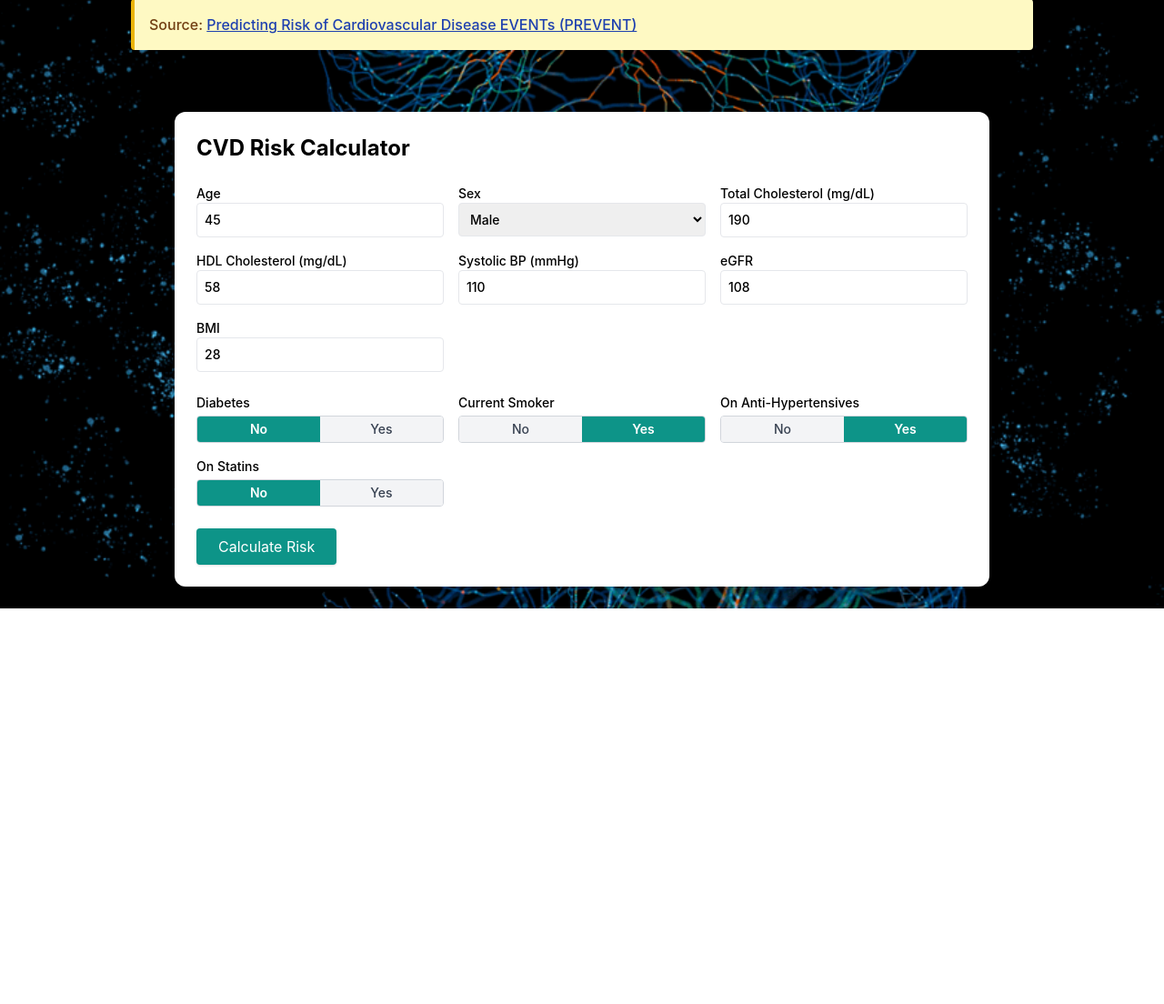
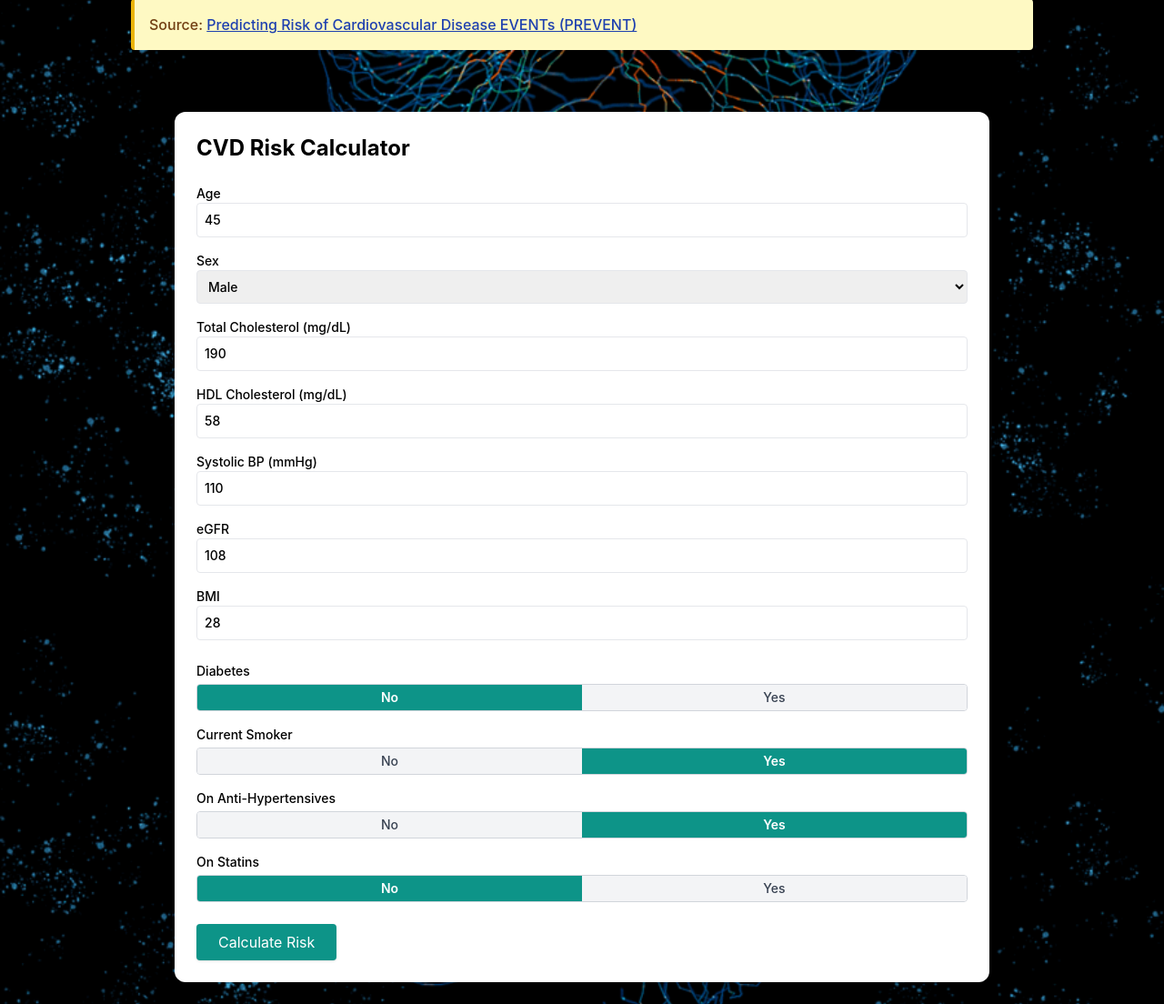
Before and after one commit to Zfeng0207/FIT3199-FYP, a Flask app: page /self_assessment in a window 1280 px wide. Shown: the part 494-1598 px from the top of the page at 91% size. Before the commit the page ends 1163 px from the top, so only its background shows below. Run offline with Flask 3, Linux system fonts and the light colour scheme; some libraries are stand-ins or nearby versions.

Commit message:
new appearance for prevent

```diff
--- a/src/templates/self_assesment.html
+++ b/src/templates/self_assesment.html
@@ -193,38 +193,42 @@
   <main class="px-6 py-6">
     <div class="max-w-4xl mx-auto bg-white p-6 rounded-xl shadow-md">
       <h1 class="text-2xl font-bold mb-6">CVD Risk Calculator</h1>
+  <!-- Form Inputs (One per row) -->
+      <div class="space-y-4">
+        <label class="block text-sm font-medium">Age
+          <input id="age" type="number" class="w-full border rounded p-2" value="45" />
+        </label>
 
-      <!-- Form Inputs -->
-      <div class="grid grid-cols-2 md:grid-cols-3 gap-4">
-        <label class="flex flex-col text-sm font-medium">Age
-          <input id="age" type="number" class="border rounded p-2" value="45" />
-        </label>
-        <label class="flex flex-col text-sm font-medium">Sex
-          <select id="sex" class="border rounded p-2">
+        <label class="block text-sm font-medium">Sex
+          <select id="sex" class="w-full border rounded p-2">
             <option value="male" selected>Male</option>
             <option value="female">Female</option>
           </select>
         </label>
-        <label class="flex flex-col text-sm font-medium">Total Cholesterol (mg/dL)
-          <input id="tc" type="number" class="border rounded p-2" value="190" />
+
+        <label class="block text-sm font-medium">Total Cholesterol (mg/dL)
+          <input id="tc" type="number" class="w-full border rounded p-2" value="190" />
         </label>
-        <label class="flex flex-col text-sm font-medium">HDL Cholesterol (mg/dL)
-          <input id="hdl" type="number" class="border rounded p-2" value="58" />
+
+        <label class="block text-sm font-medium">HDL Cholesterol (mg/dL)
+          <input id="hdl" type="number" class="w-full border rounded p-2" value="58" />
         </label>
-        <label class="flex flex-col text-sm font-medium">Systolic BP (mmHg)
-          <input id="sbp" type="number" class="border rounded p-2" value="110" />
+
+        <label class="block text-sm font-medium">Systolic BP (mmHg)
+          <input id="sbp" type="number" class="w-full border rounded p-2" value="110" />
         </label>
-        <label class="flex flex-col text-sm font-medium">eGFR
-          <input id="egfr" type="number" class="border rounded p-2" value="108" />
+
+        <label class="block text-sm font-medium">eGFR
+          <input id="egfr" type="number" class="w-full border rounded p-2" value="108" />
         </label>
-        <label class="flex flex-col text-sm font-medium">BMI
-          <input id="bmi" type="number" class="border rounded p-2" value="28" />
+
+        <label class="block text-sm font-medium">BMI
+          <input id="bmi" type="number" class="w-full border rounded p-2" value="28" />
         </label>
       </div>
 
-      <!-- Segmented Toggles -->
-      <div class="grid grid-cols-2 md:grid-cols-3 gap-4 mt-6 text-sm font-medium">
-        <!-- Diabetes -->
+      <!-- Segmented Toggles (One per row) -->
+      <div class="space-y-4 mt-6 text-sm font-medium">
         <div>
           <label class="block mb-1">Diabetes</label>
           <div class="flex rounded overflow-hidden border border-gray-300">
@@ -233,7 +237,6 @@
           </div>
         </div>
 
-        <!-- Smoker -->
         <div>
           <label class="block mb-1">Current Smoker</label>
           <div class="flex rounded overflow-hidden border border-gray-300">
@@ -242,7 +245,6 @@
           </div>
         </div>
 
-        <!-- Anti-Hypertensives -->
         <div>
           <label class="block mb-1">On Anti-Hypertensives</label>
           <div class="flex rounded overflow-hidden border border-gray-300">
@@ -251,7 +253,6 @@
           </div>
         </div>
 
-        <!-- Statins -->
         <div>
           <label class="block mb-1">On Statins</label>
           <div class="flex rounded overflow-hidden border border-gray-300">
```
